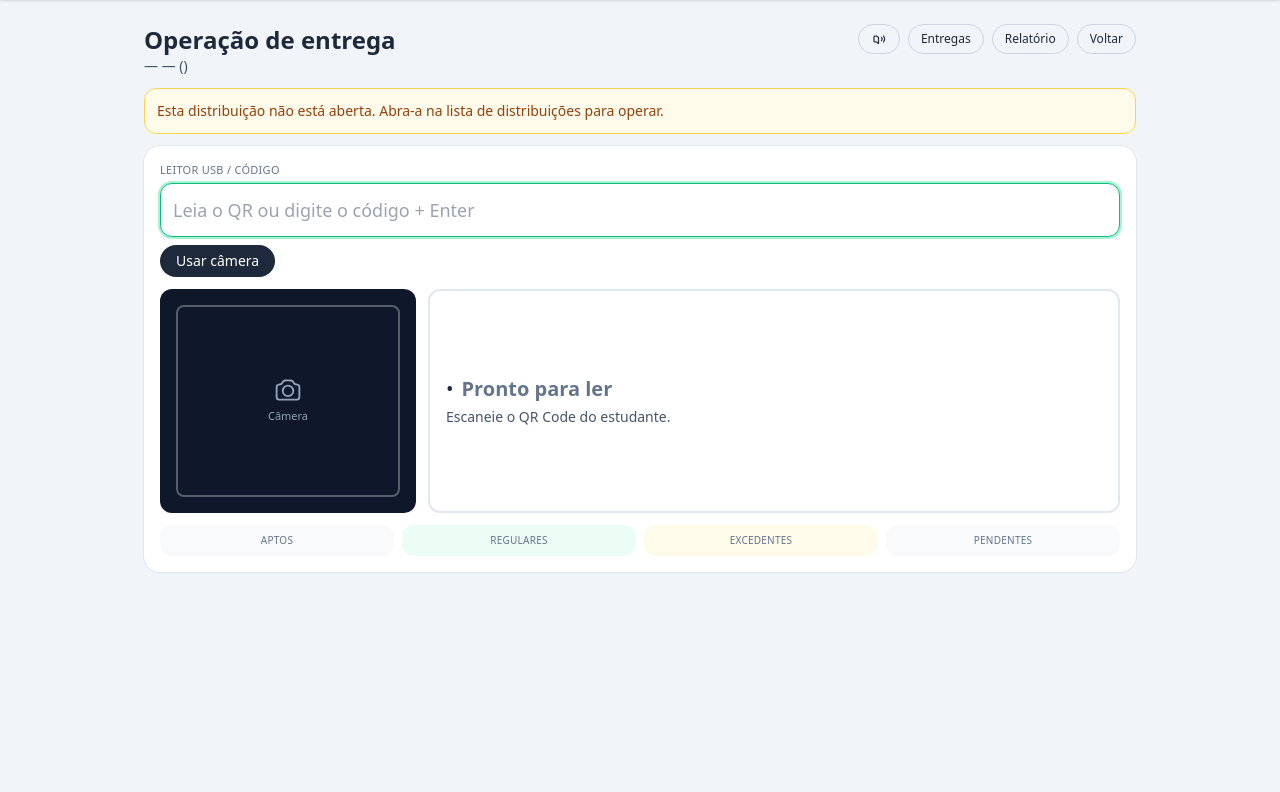
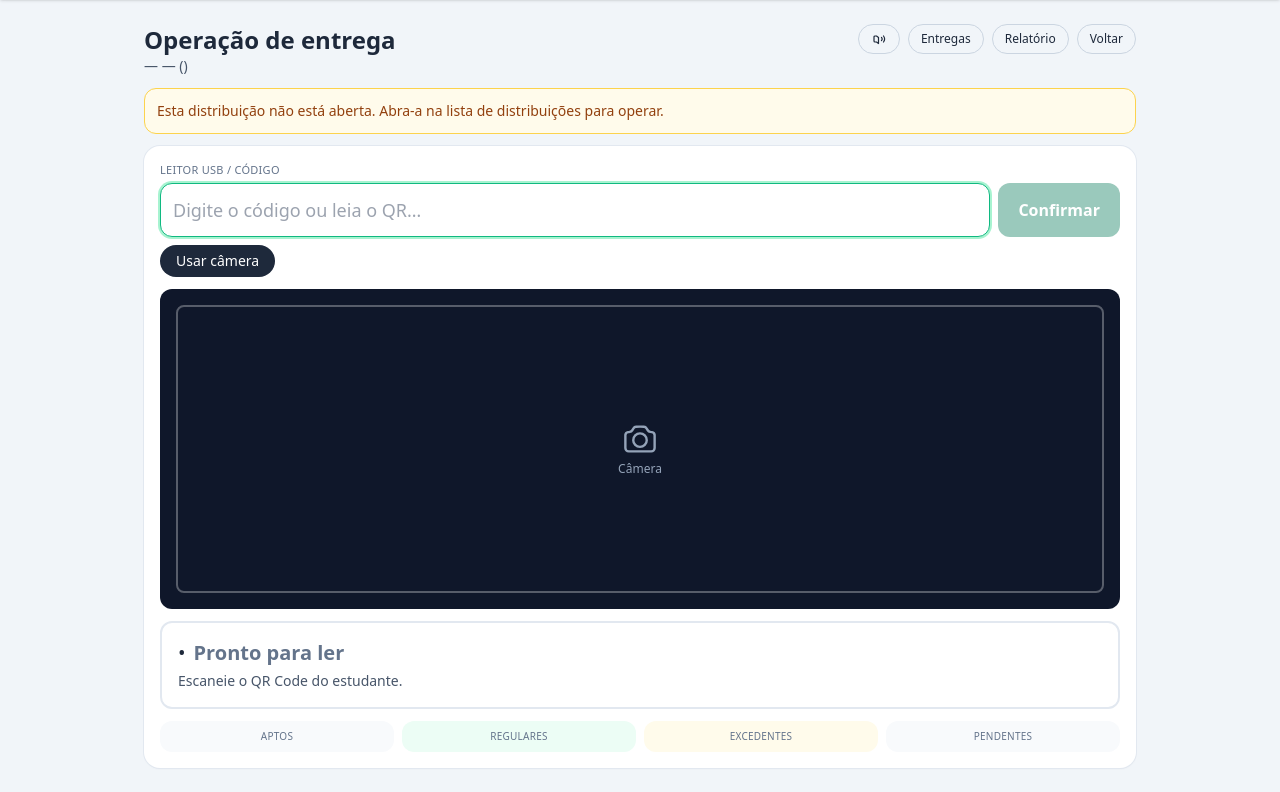
Before and after one commit to lucianovilasboas/pnae, a Django app: template templates/distributions/operation.html in a window 1280 px wide. Shown: the part 60-852 px from the top of the page. Before the commit the page ends 633 px from the top, so only its background shows below. Run offline with Django 5.2, Linux system fonts and the light colour scheme; the template is opened without the code that fills it, so the values that code supplies are empty.

Commit message:
feat: camera em largura total e botao confirmar na operacao

```diff
--- a/templates/distributions/operation.html
+++ b/templates/distributions/operation.html
@@ -48,10 +48,17 @@
     <label for="scan" class="mb-1 block text-[11px] font-medium uppercase tracking-wide text-slate-500">
       Leitor USB / código
     </label>
+    <div class="flex items-stretch gap-2">
       <input id="scan" type="text" autofocus autocomplete="off"
-           placeholder="Leia o QR ou digite o código + Enter"
-           class="w-full rounded-xl border border-slate-300 p-3 text-lg
+             placeholder="Digite o código ou leia o QR…"
+             class="flex-1 rounded-xl border border-slate-300 p-3 text-lg
                     focus:border-emerald-500 focus:outline-none focus:ring-2 focus:ring-emerald-200">
+      <button id="scan-confirm" type="button" disabled
+              class="shrink-0 rounded-xl bg-emerald-700 px-5 text-base font-semibold text-white
+                     hover:bg-emerald-800 disabled:cursor-not-allowed disabled:opacity-40">
+        Confirmar
+      </button>
+    </div>
 
     <div class="mt-2 flex flex-wrap items-center gap-2">
       <button id="cam-toggle" type="button" hidden
@@ -65,34 +72,33 @@
       <span id="cam-hint" class="hidden text-xs text-slate-500"></span>
     </div>
 
-    {# Câmera (compacta) + confirmação, lado a lado #}
-    <div class="mt-3 flex items-stretch gap-3">
-      <div class="relative h-44 w-1/2 max-w-[50%] shrink-0 overflow-hidden rounded-xl bg-slate-900 sm:h-56 sm:w-64">
+    {# Câmera em largura total #}
+    <div class="relative mt-3 h-64 w-full overflow-hidden rounded-xl bg-slate-900 sm:h-80">
       <video id="video" class="hidden h-full w-full object-cover" playsinline muted></video>
       <div id="cam-placeholder"
            class="absolute inset-0 flex flex-col items-center justify-center gap-1 text-slate-400">
-          <svg xmlns="http://www.w3.org/2000/svg" class="h-7 w-7" fill="none"
+        <svg xmlns="http://www.w3.org/2000/svg" class="h-9 w-9" fill="none"
              viewBox="0 0 24 24" stroke="currentColor" stroke-width="1.6">
           <path stroke-linecap="round" stroke-linejoin="round"
                 d="M6.827 6.175A2.31 2.31 0 015.186 7.23c-.38.054-.757.112-1.134.175C2.999 7.58 2.25 8.507 2.25 9.574V18a2.25 2.25 0 002.25 2.25h15A2.25 2.25 0 0021.75 18V9.574c0-1.067-.75-1.994-1.802-2.169a47.865 47.865 0 00-1.134-.175 2.31 2.31 0 01-1.64-1.055l-.822-1.316a2.192 2.192 0 00-1.736-1.039 48.774 48.774 0 00-5.232 0 2.192 2.192 0 00-1.736 1.039l-.821 1.316z" />
           <path stroke-linecap="round" stroke-linejoin="round"
                 d="M16.5 12.75a4.5 4.5 0 11-9 0 4.5 4.5 0 019 0z" />
         </svg>
-          <span class="text-[11px]">Câmera</span>
+        <span class="text-xs">Câmera</span>
       </div>
       {# Moldura de leitura (decorativa) #}
       <div class="pointer-events-none absolute inset-4 rounded-lg border-2 border-white/30"></div>
     </div>
 
+    {# Confirmação logo abaixo da câmera #}
     <div id="feedback"
-           class="flex flex-1 flex-col justify-center rounded-xl border-2 border-slate-200 bg-white p-3 text-left sm:p-4">
+         class="mt-3 flex w-full flex-col rounded-xl border-2 border-slate-200 bg-white p-3 text-left sm:p-4">
       <div class="flex items-center gap-2">
         <span id="feedback-icon" class="text-xl leading-none">•</span>
         <span id="feedback-title" class="text-lg font-bold text-slate-500 sm:text-xl">Pronto para ler</span>
       </div>
       <div id="feedback-detail" class="mt-1 text-sm text-slate-600">
         Escaneie o QR Code do estudante.
-        </div>
       </div>
     </div>
 
@@ -207,6 +213,7 @@
 
 
     const input = document.getElementById('scan');
+    const confirmBtn = document.getElementById('scan-confirm');
     const fb = document.getElementById('feedback');
     const fbIcon = document.getElementById('feedback-icon');
     const fbTitle = document.getElementById('feedback-title');
@@ -217,7 +224,7 @@
     let lastToken = null;
 
     // Classes de layout da confirmação (preservadas ao colorir).
-    const FB_BASE = 'flex flex-1 flex-col justify-center rounded-xl border-2 p-3 text-left sm:p-4';
+    const FB_BASE = 'flex w-full flex-col justify-center rounded-xl border-2 p-3 text-left sm:p-4';
 
     function focusInput() {
       // Não rouba o foco (nem abre o teclado) quando lendo pela câmera.
@@ -277,6 +284,7 @@
         paint('INVALID_TOKEN', { message: 'Falha de rede.' });
       }
       input.value = '';
+      confirmBtn.disabled = true;
       if (focus) focusInput();
     }
 
@@ -291,14 +299,25 @@
       } catch (e) { /* silencioso */ }
     }
 
+    function submitFromInput() {
+      const token = input.value.trim();
+      input.value = '';
+      confirmBtn.disabled = true;
+      if (token) submitToken(token);
+    }
+
+    input.addEventListener('input', () => {
+      confirmBtn.disabled = !input.value.trim();
+    });
+
     input.addEventListener('keydown', (event) => {
       if (event.key === 'Enter') {
         event.preventDefault();
-        const token = input.value.trim();
-        input.value = '';
-        if (token) submitToken(token);
+        submitFromInput();
       }
     });
+
+    confirmBtn.addEventListener('click', submitFromInput);
 
     document.getElementById('extra-confirm').addEventListener('click', async () => {
       const reason = document.getElementById('extra-reason').value.trim();
```
Also changed, not shown: apps/distributions/tests.py (+19 -0 lines). Lines whose indentation alone changed are shown as unchanged.
